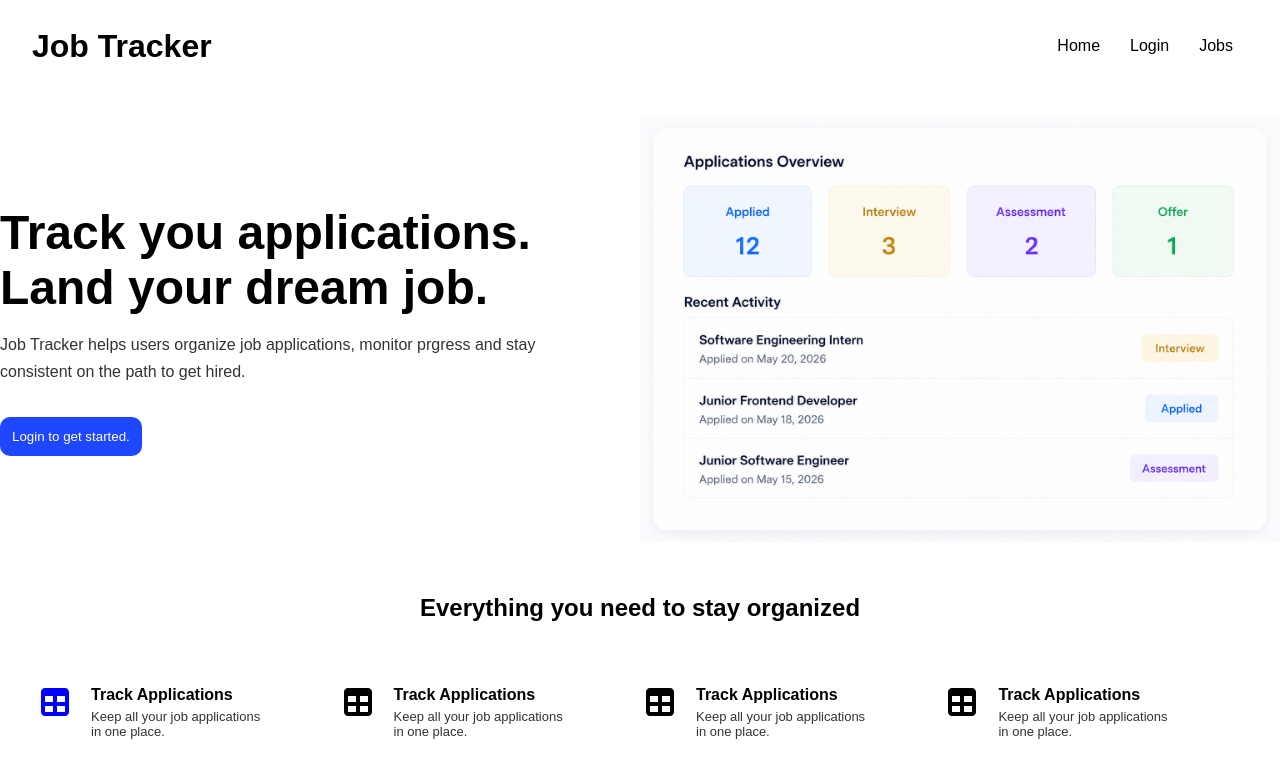
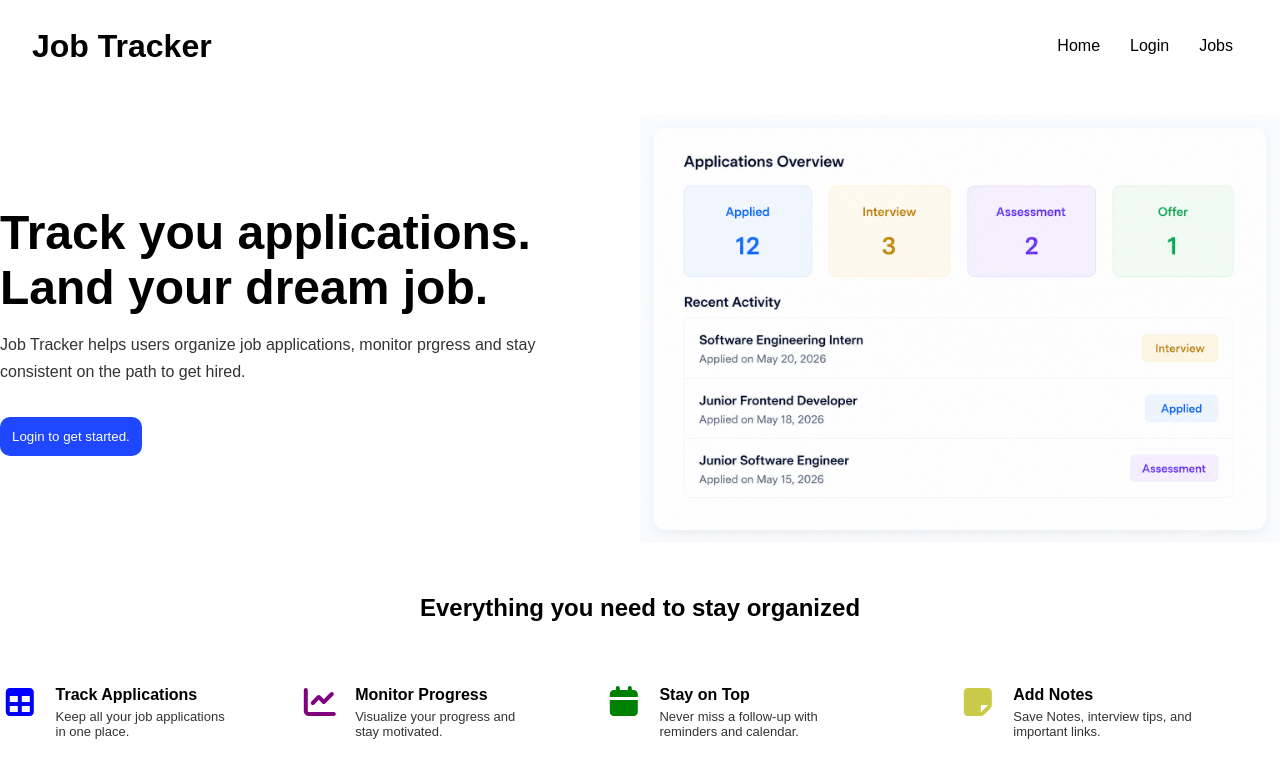
Before and after one commit to AllenCodess/job-tracker, a React (Vite) app: page / in a window 1280 px wide. Shown: the top 778 px of the page. Built offline with nearby package versions, Linux system fonts and the light colour scheme; a web font is replaced by a local one.

Commit message:
added changes to teh descriptions of the benefits and their fontawesome icons

```diff
--- a/src/index.css
+++ b/src/index.css
@@ -12,6 +12,18 @@
 
 .blue {
   color: blue;
+}
+
+.purple {
+  color: purple;
+}
+
+.green {
+  color: green;
+}
+
+.yellow {
+  color: rgb(202, 202, 73);
 }
 
 /* Navbar  */
--- a/src/pages/Home.jsx
+++ b/src/pages/Home.jsx
@@ -1,6 +1,6 @@
 import { useNavigate } from "react-router";
 import { FontAwesomeIcon } from "@fortawesome/react-fontawesome";
-import { faTable } from "@fortawesome/free-solid-svg-icons";
+import { faTable, faChartLine, faCalendar, faStickyNote } from "@fortawesome/free-solid-svg-icons";
 
 const HomePage = () => {
   let navigate = useNavigate();
@@ -42,24 +42,28 @@ const HomePage = () => {
               </div>
             </div>
             <div className="benefit-item">
-              <FontAwesomeIcon icon={faTable} className="benefit-icon" />
+              <FontAwesomeIcon icon={faChartLine} className="benefit-icon purple" />
               <div className="benefit-item-text">
-                <h4 className="benefit-item-header"> Track Applications</h4>
-                <p className="benefit-description">Keep all your job applications in one place.</p>
+                <h4 className="benefit-item-header"> Monitor Progress</h4>
+                <p className="benefit-description">Visualize your progress and stay motivated.</p>
               </div>
             </div>
             <div className="benefit-item">
-              <FontAwesomeIcon icon={faTable} className="benefit-icon" />
+              <FontAwesomeIcon icon={faCalendar} className="benefit-icon green" />
               <div className="benefit-item-text">
-                <h4 className="benefit-item-header"> Track Applications</h4>
-                <p className="benefit-description">Keep all your job applications in one place.</p>
+                <h4 className="benefit-item-header">Stay on Top</h4>
+                <p className="benefit-description">
+                  Never miss a follow-up with reminders and calendar.
+                </p>
               </div>
             </div>
             <div className="benefit-item">
-              <FontAwesomeIcon icon={faTable} className="benefit-icon" />
+              <FontAwesomeIcon icon={faStickyNote} className="benefit-icon yellow" />
               <div className="benefit-item-text">
-                <h4 className="benefit-item-header"> Track Applications</h4>
-                <p className="benefit-description">Keep all your job applications in one place.</p>
+                <h4 className="benefit-item-header">Add Notes</h4>
+                <p className="benefit-description">
+                  Save Notes, interview tips, and important links.
+                </p>
               </div>
             </div>
           </div>
```
